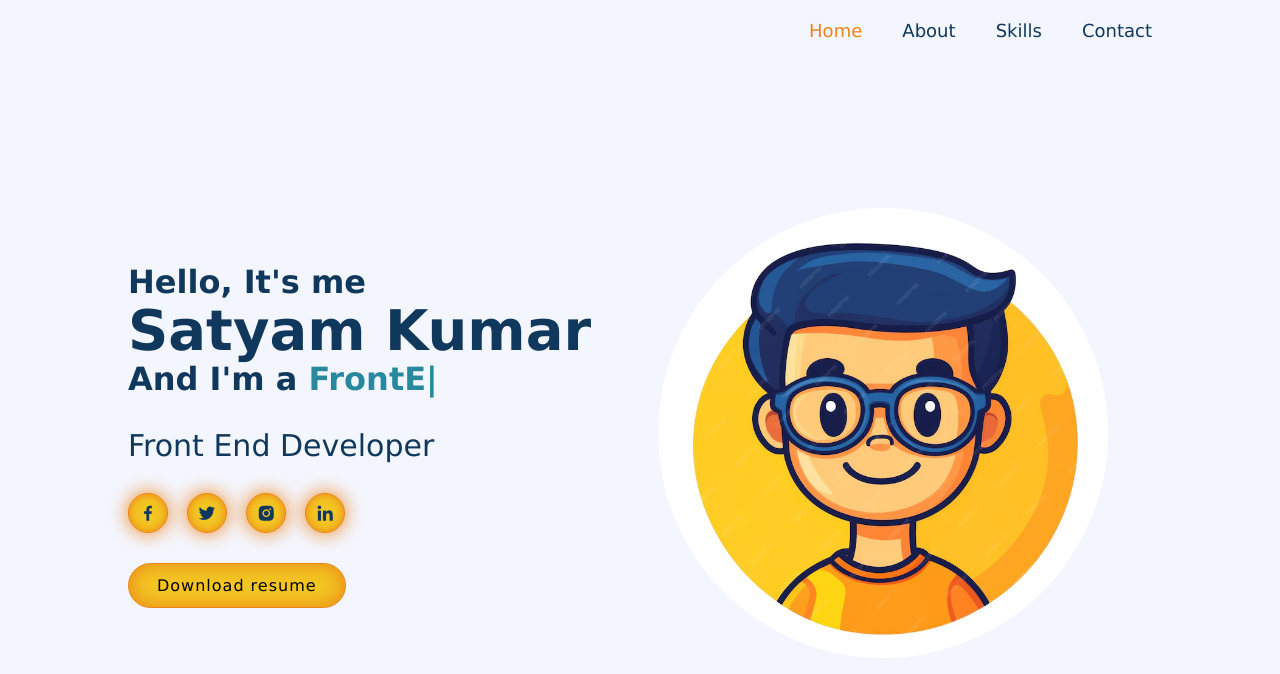
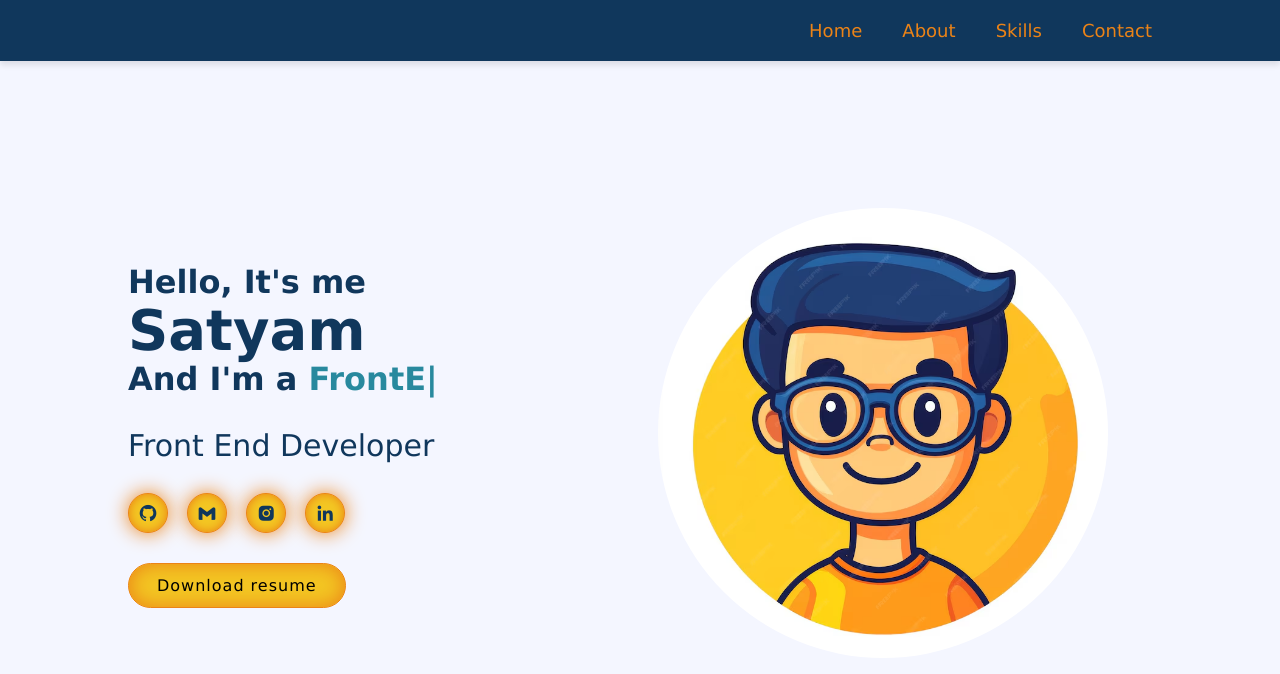
Before and after one commit to AirSatyam07/Portfolio, a plain HTML site: page Portfolio-Website-main/index.html in a window 1280 px wide. Drawn offline with nearby package versions, Linux system fonts and the light colour scheme.

Commit message:
Second commit

```diff
--- a/Portfolio-Website-main/index.html
+++ b/Portfolio-Website-main/index.html
@@ -22,19 +22,20 @@
     <section class="home">
         <div class="home-content">
             <h3>Hello, It's me</h3>
-            <h1>Satyam Kumar</h1>
+            <h1><strong>Satyam</strong></h1>
             <h3>And I'm a <span class="multiple-text"></span> </h3>
             <p>Front End Developer</p>
 
             <div class="social-media">
-                <a href="#" style="--i:7;"> <i class="bx bxl-facebook"></i></a>
-                <a href="#" style="--i:8;"  ><i class="bx bxl-twitter"></i></a>
+                <a href="#" style="--i:7;"> <i class='bx bxl-github'></i></a>
+                <a href="#" style="--i:8;"  ><i class='bx bxl-gmail' ></i></a>
                 <a href="#" style="--i:9;"><i class="bx bxl-instagram-alt"></i></a>
                 <a href="#" style="--i:10;"><i class="bx bxl-linkedin"></i></a>
                 <!-- <a href=""></a> -->
             </div>
 
-            <a href="#" class="btn"> Download resume</a>
+            <a href="myresume.pdf" class="btn" target="_blank">Download resume</a>
+
 
         </div>
 
--- a/Portfolio-Website-main/style.css
+++ b/Portfolio-Website-main/style.css
@@ -11,19 +11,18 @@ body{
 }
 
 .header{
-    /* text-decoration: none; */
     position: fixed;
     top: 0;
     left: 0;
     width: 100%;
     padding: 20px 10%;
-    background: transparent;
+    background-color: #10375C; /* Different color for the bar */
     display: flex;
     justify-content: space-between;
     align-items: center;
-    z-index: 100;
+    z-index: 100; /* Ensures it stays above other elements */
+    box-shadow: 0 4px 6px rgba(0, 0, 0, 0.1); /* Optional shadow effect */
 }
-
 .logo{
     font-size: 25px;
     color: white;
@@ -36,7 +35,7 @@ body{
 
 .navbar a{
     font-size: 18px;
-    color: #10375C;
+    color: #EB8317;
     text-decoration: none;
     font-weight: 500;
     margin-left: 35px;
@@ -47,10 +46,18 @@ body{
 
 }
 
-.navbar a:hover,
-.navbar a.active{
-    color: #EB8317;
+.navbar a:hover{
+    color: #F3C623;
+    transition: color 0.1s ease-in-out;
 
+}
+.navbar a:focus {
+    color: #F3C623;
+    transition: color 0.1s ease-in-out;
+}
+
+.navbar a {
+    transition: color 0.1s ease-in-out 0.5s;
 }
 
 .home{
```
Also changed, not shown: 1 other file.
